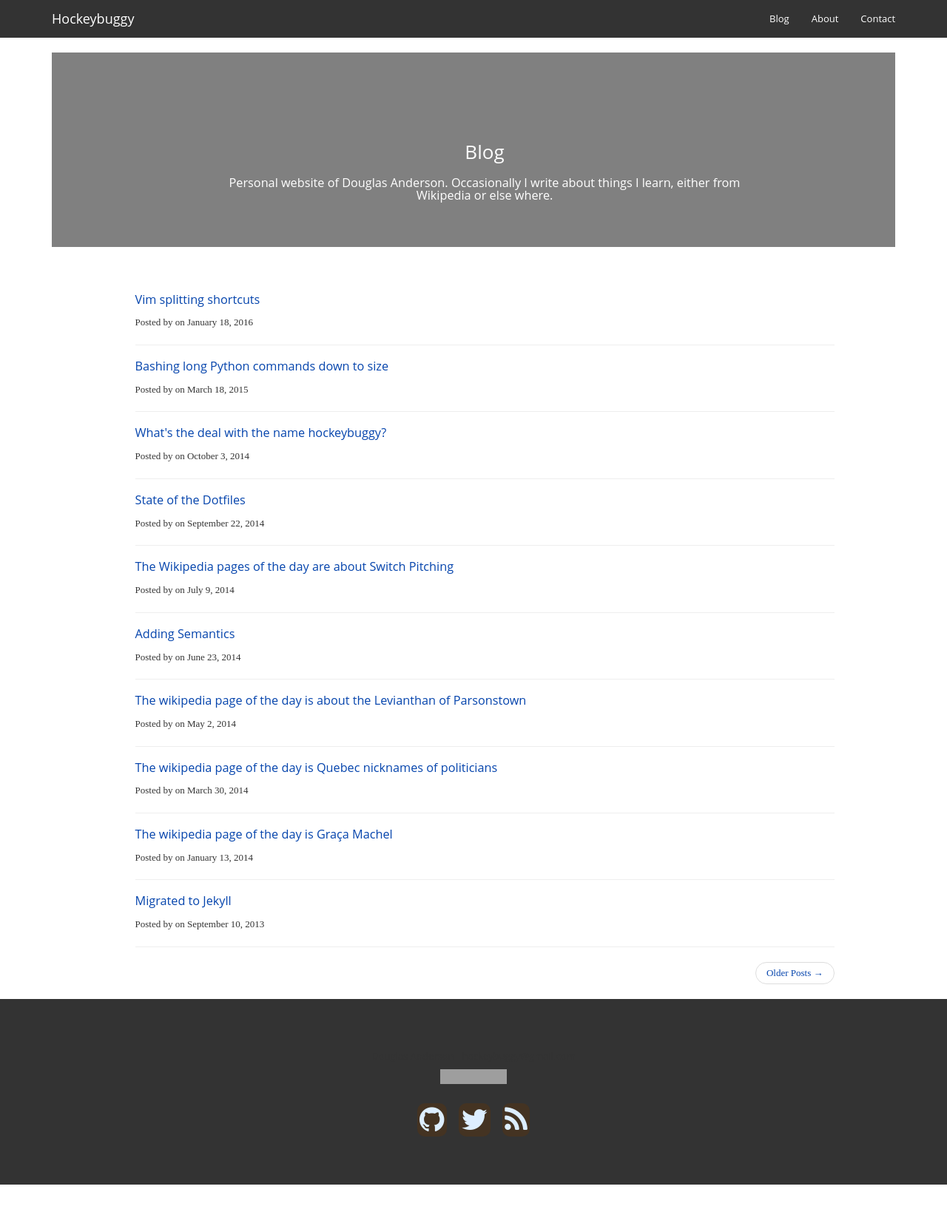
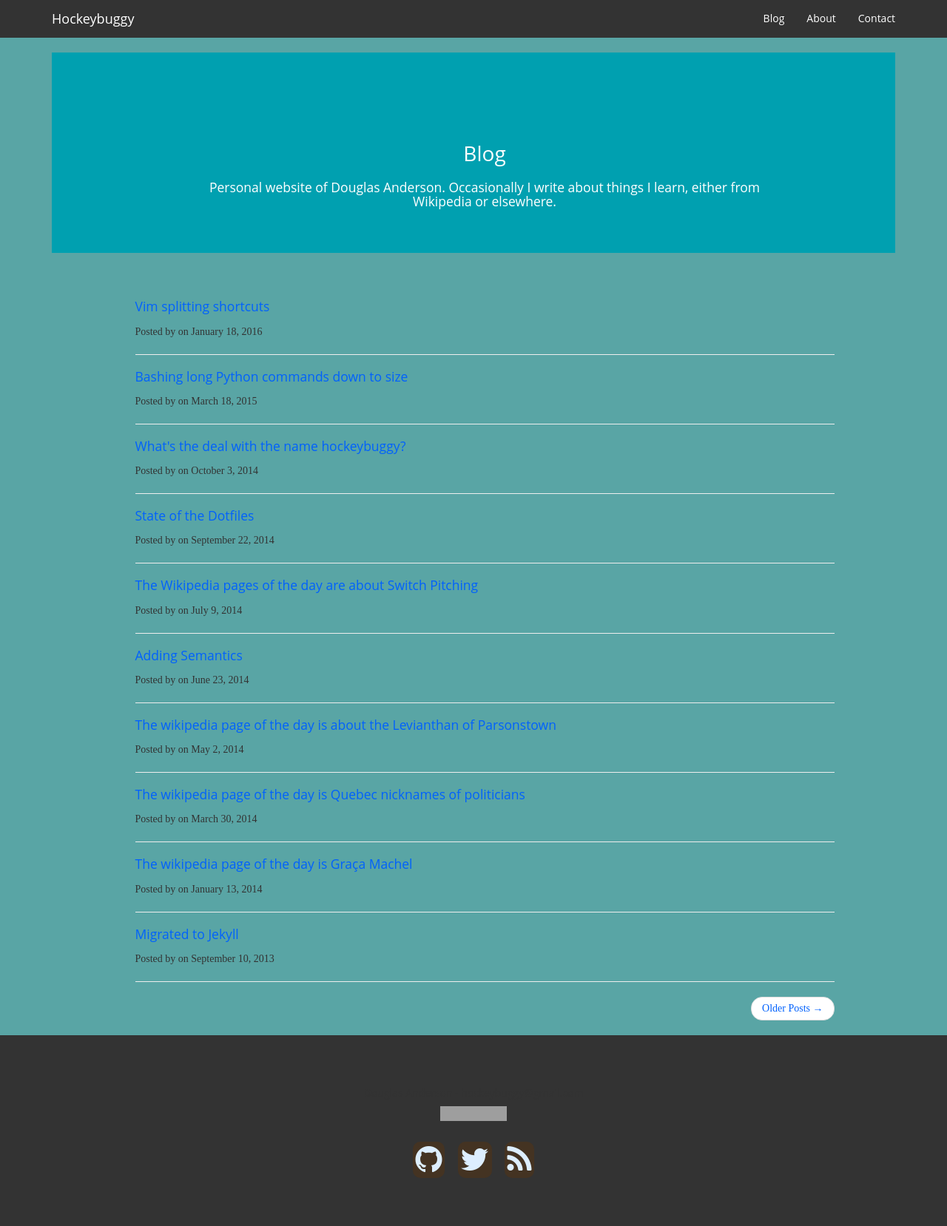
Before and after one commit to hockeybuggy/hockeybuggy.com, a Jekyll site: the page built from index.html, in a window 1280 px wide. Shown: the whole page at 74% size. Built offline with Jekyll 4.4.1, drawn with Linux system fonts in a browser that asks for light colours; the list of posts is cut into pages by our own code; before the commit the page ends 1602 px from its top, so only the background shows below that; grey boxes are pictures that could not be loaded.

Commit message:
Extract the colours out into variables.

```diff
--- a/index.html
+++ b/index.html
@@ -3,7 +3,7 @@ layout: page
 title: Blog
 subtitle: >
     Personal website of Douglas Anderson. Occasionally I write about things I
-    learn, either from Wikipedia or else where.
+    learn, either from Wikipedia or elsewhere.
 ---
 
 {% for post in paginator.posts %}
--- a/static/_sass/variables.scss
+++ b/static/_sass/variables.scss
@@ -1,5 +1,6 @@
 $serif-font: 'Lora', 'Times New Roman', serif;
 $sans-font: 'Open Sans', 'Helvetica', sans-serif;
+$mono-font: 'Monaco', monospace;
 
 /*Colour Scheme: Ocean Five - http://bit.ly/9oo0N3 */
 
@@ -11,3 +12,23 @@ $colour_4   : #EB6841;
 $colour_5   : #EDC951;
 $colour_5_b : #FEF7E0;
 $colour_link: #0645AD;
+
+$colour_page_bg: #59A5A5;
+$colour_page_bg_highlight: #478484;
+
+$colour_page_link: #0161FD;
+$colour_page_link_other: #0126FD;
+
+$colour_cover_bg: #00A0B0;
+$colour_cover_fg: #FEF7E0;
+$colour_cover_fg: #fff;
+
+$colour_bg: #333;
+$colour_bg_highlight: #111;
+$colour_bg_other: #432;
+$colour_fg: #fff;
+$colour_fg_highlight: rgba(255, 255, 255, 0.8);
+$colour_fg_other: #def;
+
+$colour_highlight: #EDC951;
+$colour_lowlight: #FEF7E0;
--- a/static/css/main.scss
+++ b/static/css/main.scss
@@ -14,9 +14,8 @@
 html, body { height: 100%; }
 
 body {
-  background-color: #fff;
+    background-color: $colour_page_bg;
     font-family: $serif-font;
-  font-size: small;
 }
 
 h1, .h1,
@@ -46,10 +45,17 @@ h3 {
     margin-top: 0.75em;
 }
 
-p { margin: 1em 0; }
+p {
+    margin: 1em 0;
+}
 
-a { color: #0645AD; }
-a:hover, a:focus  { color: #0161FD; }
+a {
+    color: $colour_page_link;
+    &:hover,
+    &:focus {
+        color: $colour_page_link_other;
+    }
+}
 
 kbd {  /* Stolen from SO: http://meta.superuser.com/q/4788 */
   -moz-border-radius:3px;
@@ -62,7 +68,7 @@ kbd {  /* Stolen from SO: http://meta.superuser.com/q/4788 */
   box-shadow:0 1px 0 rgba(0,0,0,0.2),0 0 0 2px #fff inset;
   color:#333;
   display:inline-block;
-  font-family:Arial,Helvetica,sans-serif;
+  font-family: $mono-font;
   font-size:11px;
   line-height:1.4;
   margin:0 .1em;
@@ -79,7 +85,7 @@ kbd {  /* Stolen from SO: http://meta.superuser.com/q/4788 */
 
 .intro-header {
     background: no-repeat center center;
-    background-color: #808080;
+    background-color: $colour_cover_bg;
     background-attachment: scroll;
     -webkit-background-size: cover;
     -moz-background-size: cover;
@@ -92,34 +98,34 @@ kbd {  /* Stolen from SO: http://meta.superuser.com/q/4788 */
     .page-heading {
         text-align: center;
         padding: 100px 0 50px;
-        color: white;
+        color: $colour_cover_fg;
     }
 }
 
 .navbar-custom {
-    background: #333; /* TODO Background colour */
+    background: $colour_bg;
     font-family: $sans-font;
 
     .navbar-brand {
-      color: white;
+      color: $colour_fg;
     }
     .navbar-brand:hover,
     .navbar-brand:focus {
-      color: rgba(255, 255, 255, 0.8);
+      color: $colour_fg_highlight;
     }
 
     .nav li a {
-      color: white;
+      color: $colour_fg;
     }
     .nav li a:hover,
     .nav li a:focus {
-      background: #111; /* TODO darker background */
-      color: rgba(255, 255, 255, 0.8);
+      background: $colour_bg_highlight;
+      color: $colour_fg_highlight;
     }
 }
 
 footer {
-    background: #333; /* TODO Background colour */
+    background: $colour_bg;
     padding: 50px 0 65px;
     text-align: center;
 
@@ -136,19 +142,17 @@ footer {
       -moz-border-radius: 10px;
       -webkit-border-radius: 10px;
       border-radius: 10px;
-      background: #432;
-      /* TODO darkish colour*/
+      background: $colour_bg_other;
     }
 
     .list-inline a {
-      color: #def;
-      color: #def; /* TODO light on dark text */
+      color: $colour_fg_other;
     }
 
     footer .copyright {
       font-size: 16px;
       margin-bottom: 0;
-      color: #def; /* TODO light on dark text */
+      color: $colour_fg_other;
     }
 }
 
@@ -178,10 +182,6 @@ footer {
   padding: 0 .4em;
 }
 
-.post ul, .post ol {
-  margin-left: 1.35em;
-}
-
 .post code {
   border: 1px solid #000;
   background-color: #333;
@@ -209,9 +209,9 @@ footer {
 }
 
 .post blockquote {
-  background: #FEF7E0;
+  background: $colour_lowlight;
   padding: 5px;
-  border-left: 10px solid #EDC951;
+  border-left: 10px solid $colour_highlight;
 }
 
 .post .keysequence {
```
Lines whose indentation alone changed are shown as unchanged.
